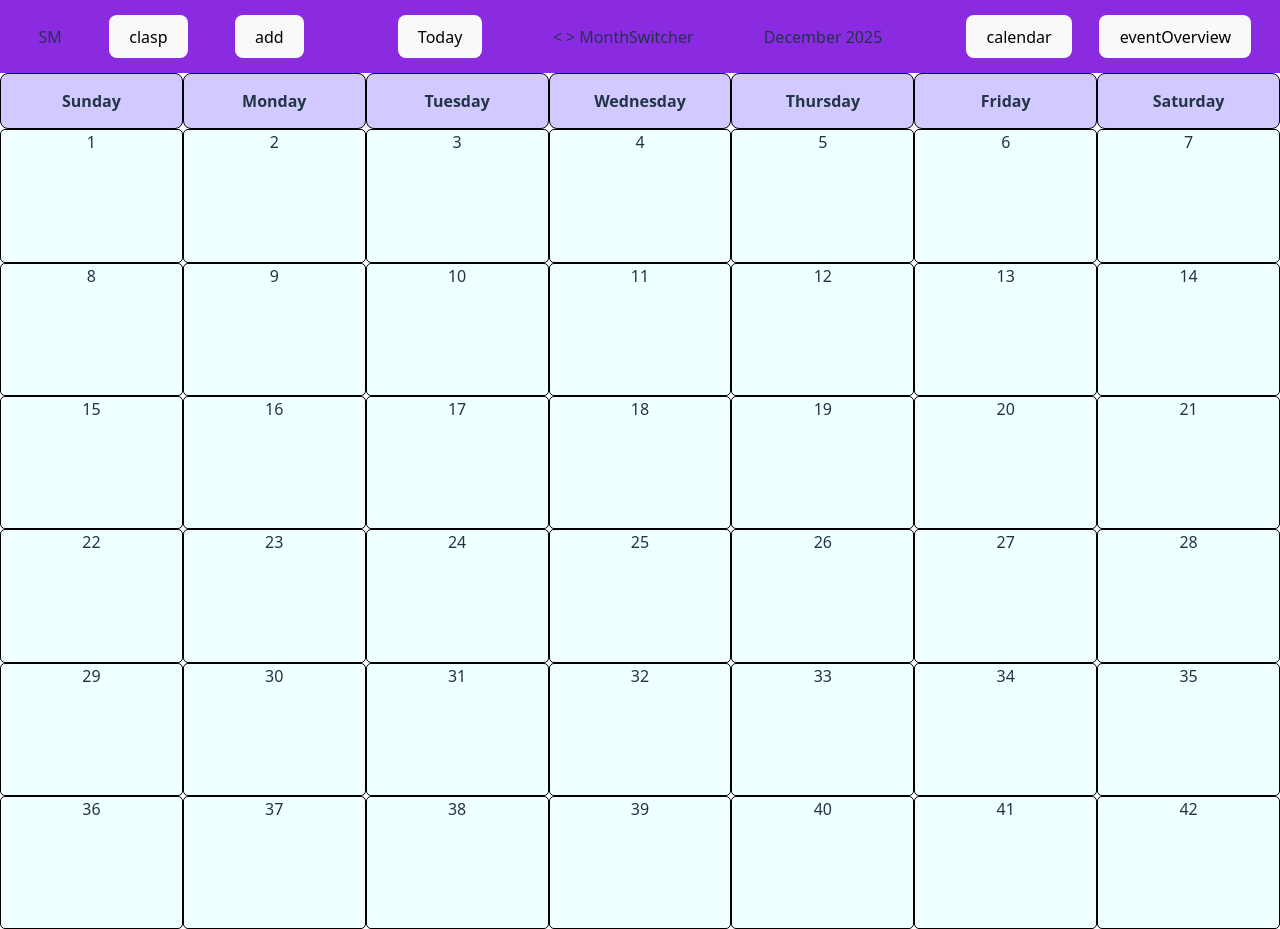
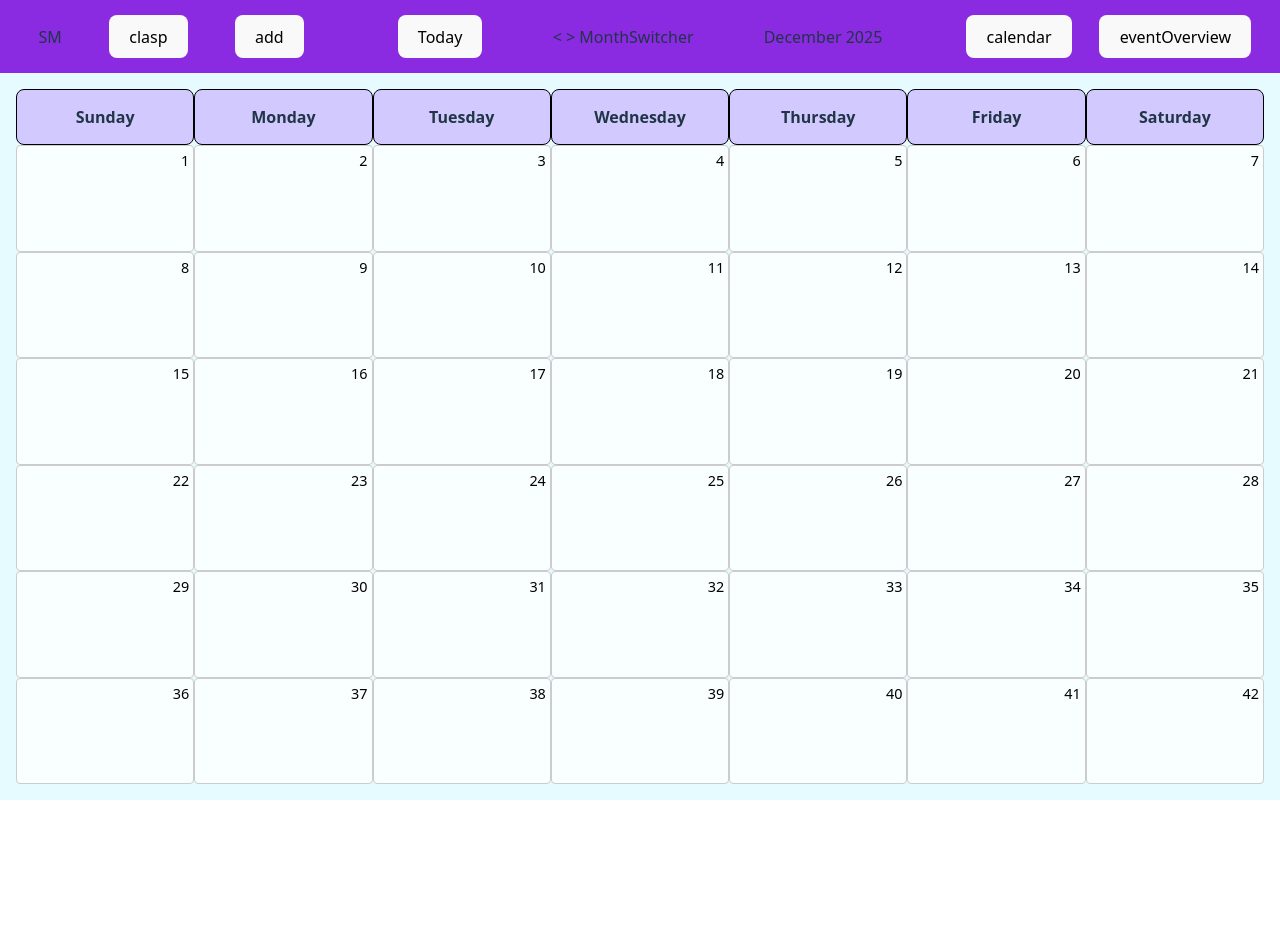
Before and after one commit to smei08/CalendarPlanner, a React (Vite) app: page / in a window 1280 px wide. After the commit the page ends 800 px from the top, so only its background shows below. Built offline with nearby package versions, Linux system fonts and the light colour scheme.

Commit message:
app/calender content sizing fixed

```diff
--- a/src/App.css
+++ b/src/App.css
@@ -1,6 +1,16 @@
+html,
+body,
+#root {
+  height: 100%;
+  margin: 0;
+}
+
 *,
 *::before,
 *::after {
   box-sizing: border-box;
-  margin: 0;
 }
+
+body {
+  overflow: hidden;
+}
--- a/src/components/calendar/CalendarGrid/CalendarGrid.jsx
+++ b/src/components/calendar/CalendarGrid/CalendarGrid.jsx
@@ -1,16 +1,25 @@
-import CalendarHeader from "../../calendar/CalendarHeader/CalendarHeader";
+import CalendarHeader from "../CalendarHeader/CalendarHeader";
 import DateCell from "../DateCell/DateCell";
-import "../CalendarGrid/calendarGrid.css";
+import "./calendarGrid.css";
 
 export default function CalendarGrid() {
+  const days = [];
+
+  for (let i = 1; i <= 42; i++) {
+    days.push(i);
+  }
+
   return (
     <div className="calendar-grid-container">
-      {/* <div className="weekday-row"> */}
+      {/* Weekday header row */}
       <CalendarHeader />
-      {/* </div> */}
-      {/* <div className="day-cells-grid"> */}
-      <DateCell />
-      {/* </div> */}
+
+      {/* 7 x 6 grid of date cells */}
+      <div className="day-cells-grid">
+        {days.map((day) => (
+          <DateCell key={day} date={day} />
+        ))}
+      </div>
     </div>
   );
 }
--- a/src/components/calendar/CalendarGrid/calendarGrid.css
+++ b/src/components/calendar/CalendarGrid/calendarGrid.css
@@ -1,7 +1,25 @@
+/* wraps the header + days grid */
 .calendar-grid-container {
+  display: flex;
+  flex-direction: column; /* header on top, days below */
+  width: 100%;
+  flex: 1 1 auto;
+  /* max-width: 1000px; */
+}
+
+/* wraps ALL 42 DateCell components */
+.day-cells-grid {
+  flex: 1 1 auto;
+  display: grid;
+  grid-template-columns: repeat(7, 1fr); /* 7 columns */
+  text-align: center;
+  height: 100vh;
+}
+
+/* .calendar-grid-container {
   display: flex;
   justify-content: center;
   align-content: center;
   width: 100vw;
   flex-direction: column;
-}
+} */
--- a/src/components/calendar/DateCell/DateCell.jsx
+++ b/src/components/calendar/DateCell/DateCell.jsx
@@ -1,19 +1,25 @@
 import "../DateCell/dateCell.css";
 
-export default function DateCell() {
-  const days = [];
+export default function DateCell({ date }) {
+  return <div className="date-cell">{date}</div>;
+}
 
-  for (let i = 1; i <= 42; i++) {
-    days.push(i);
-  }
+// import "../DateCell/dateCell.css";
 
-  return (
-    <div className="dateCell">
-      {days.map((day) => (
-        <div className="day" key={day}>
-          {day}
-        </div>
-      ))}
-    </div>
-  );
-}
+// export default function DateCell() {
+//   const days = [];
+
+//   for (let i = 1; i <= 42; i++) {
+//     days.push(i);
+//   }
+
+//   return (
+//     <div className="dateCell">
+//       {days.map((day) => (
+//         <div className="day" key={day}>
+//           {day}
+//         </div>
+//       ))}
+//     </div>
+//   );
+// }
--- a/src/components/calendar/DateCell/dateCell.css
+++ b/src/components/calendar/DateCell/dateCell.css
@@ -1,11 +1,10 @@
-.dateCell {
-  display: grid;
-  grid-template-columns: repeat(7, 1fr);
-  text-align: center;
-  height: 100vh;
+.date-cell {
+  border: 0.5px solid #ccc;
+  border-radius: 4px;
+  padding: 4px;
+  text-align: right;
+  font-size: 0.9rem;
+  background-color: #f9feff;
+  min-height: 0;
+  color: #000;
 }
-.day {
-  border: 0.5px solid black;
-  border-radius: 5px;
-  background-color: azure;
-}
--- a/src/layouts/AppLayout.jsx
+++ b/src/layouts/AppLayout.jsx
@@ -1,9 +1,11 @@
+import { useState } from "react";
+
 import Navbar from "../components/navigation/Navbar/Navbar";
-import MiniCalenderCard from "../components/calendar/MiniCalendar";
+import MiniCalendarCard from "../components/calendar/MiniCalendar";
 import LabelCard from "../components/notes/LabelCard";
 import NotesCard from "../components/notes/NotesCard";
-import "./applayout.css";
-import { useState } from "react";
+
+import "./AppLayout.css";
 
 export default function AppLayout({ children }) {
   const [isExpanded, setIsExpanded] = useState(false);
@@ -14,21 +16,21 @@ export default function AppLayout({ children }) {
 
   return (
     <div className="app-layout">
-      {/* top header */}
+      {/* Top navbar */}
       <header className="top-header">
         <Navbar onToggleExpand={toggleExpand} />
       </header>
 
-      {/* header cards (when unclasped) */}
+      {/* Quick panels row (shows when clasp is open) */}
       {isExpanded && (
         <div className="header-cards">
-          <MiniCalenderCard />
+          <MiniCalendarCard />
           <LabelCard />
           <NotesCard />
         </div>
       )}
 
-      {/* main calendar content (page goes here) */}
+      {/* Main page content (calendar, overview, etc.) */}
       <main className="calendar-content">{children}</main>
     </div>
   );
--- a/src/layouts/applayout.css
+++ b/src/layouts/applayout.css
@@ -1,15 +1,36 @@
+/* Whole app layout: header + optional panels + main content */
 .app-layout {
   display: flex;
   flex-direction: column;
-  justify-content: center;
-  align-items: center;
+  height: 100vh; /* exactly one viewport tall */
+  width: 100%;
 }
 
+/* Navbar area */
+.top-header {
+  flex: 0 0 auto; /* height is just its content */
+}
+
+/* Row of quick panels (mini calendar, labels, notes) */
 .header-cards {
+  flex: 0 0 auto; /* only as tall as content */
   display: flex;
   justify-content: space-around;
+  align-items: center;
   width: 100%;
+  padding: 8px 16px; /* no fixed height */
+  background-color: bisque;
   height: 200px;
-  align-items: center;
-  background-color: bisque;
 }
+
+/* Main area where pages (Dashboard, EventOverview, etc.) render */
+.calendar-content {
+  flex: 1 1 auto; /* takes all remaining height */
+  min-height: 0; /* important for nested flex/grid layouts */
+  display: flex;
+  justify-content: center; /* center main content horizontally */
+  align-items: stretch; /* stretch it vertically */
+  padding: 16px;
+  overflow: hidden; /* avoid scrollbars from tiny overflows */
+  background-color: #e6fbff;
+}
--- a/src/pages/Dashboard/DashboardPage.jsx
+++ b/src/pages/Dashboard/DashboardPage.jsx
@@ -17,9 +17,5 @@
 import CalendarGrid from "../../components/calendar/CalendarGrid/CalendarGrid";
 
 export default function DashboardPage() {
-  return (
-    <div>
-      <CalendarGrid />
-    </div>
-  );
+  return <CalendarGrid />;
 }
```
Also changed, not shown: src/components/calendar/CalendarHeader/CalendarHeader.jsx (+17 -0 lines), src/components/calendar/CalendarHeader/calendarHeader.css (+13 -0 lines), src/pages/Dashboard/dashboardpage.css (added).
